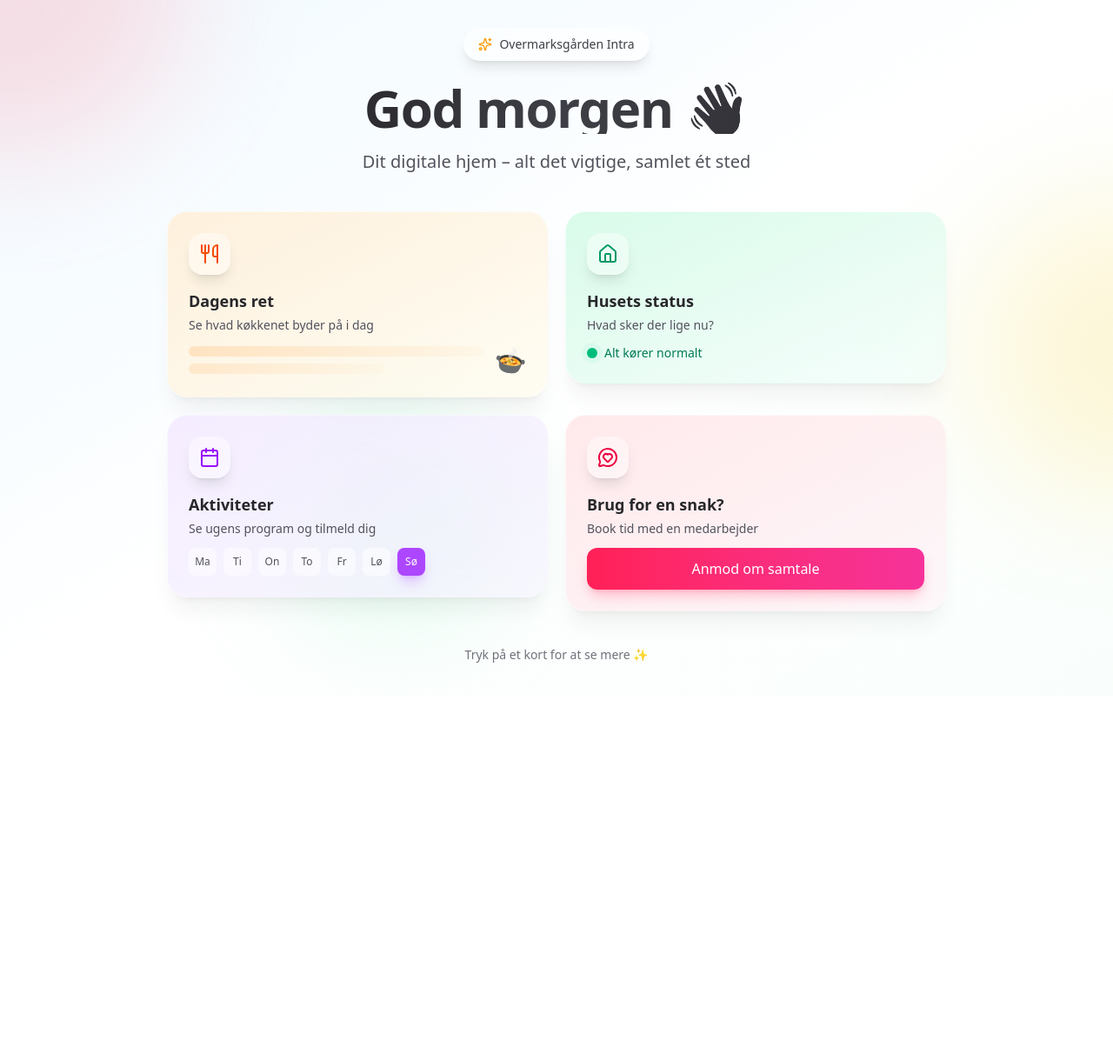
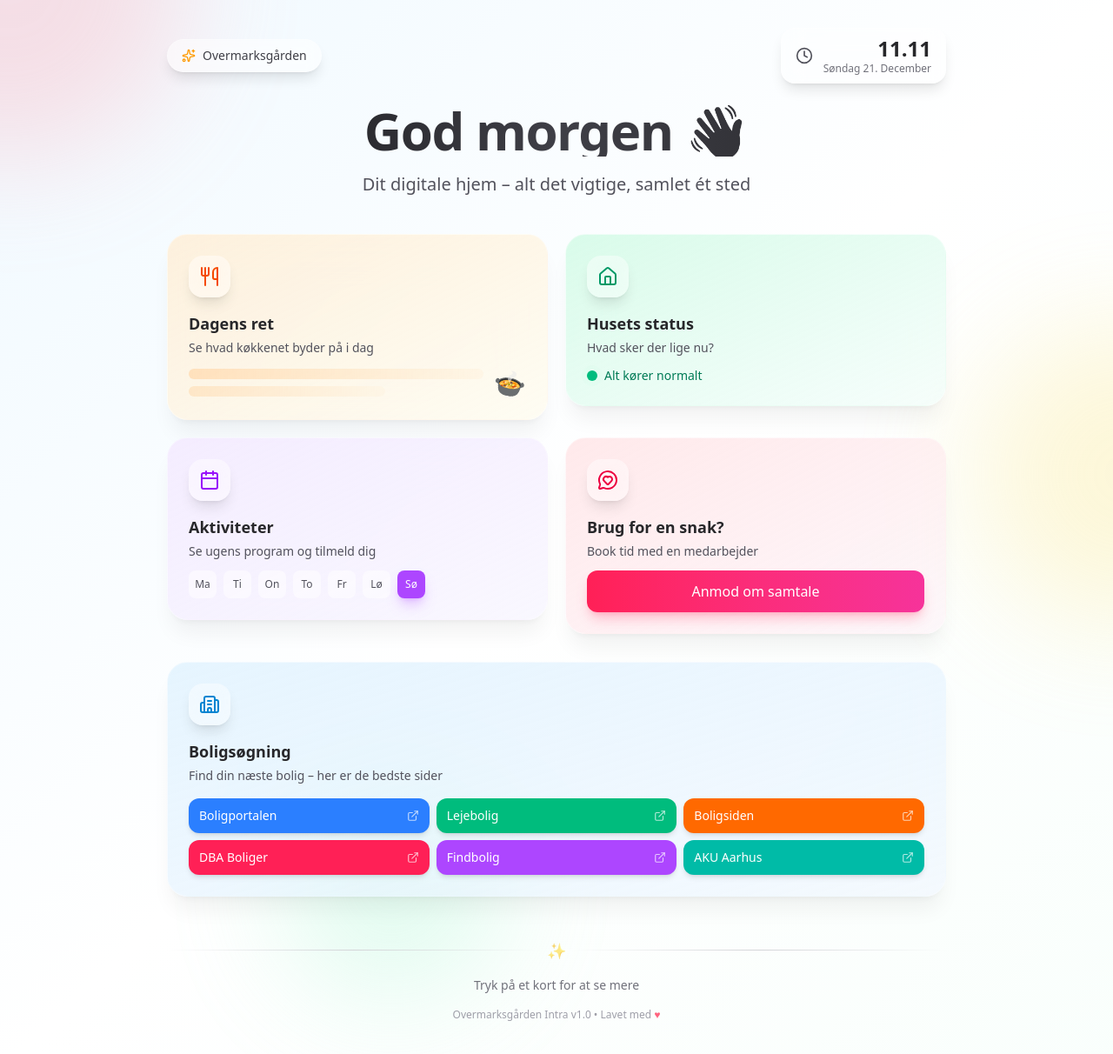
Before and after one commit to ArneDjurhuus/Overmark, a Next.js app: page / in a window 1280 px wide. Shown: the top 1212 px of the page at 87% size. Before the commit the page ends 800 px from the top, so only its background shows below. Built offline with nearby package versions, Linux system fonts and the light colour scheme.

Commit message:
feat: enhance components with reduced motion support and improve accessibility

```diff
--- a/src/app/components/AnimatedCard.tsx
+++ b/src/app/components/AnimatedCard.tsx
@@ -1,6 +1,6 @@
 "use client";
 
-import { motion } from "framer-motion";
+import { motion, useReducedMotion } from "framer-motion";
 import type { ReactNode } from "react";
 
 type Props = {
@@ -9,6 +9,8 @@ type Props = {
   delay?: number;
   className?: string;
   accentColor?: string;
+  onClick?: () => void;
+  ariaLabel?: string;
 };
 
 export function AnimatedCard({
@@ -17,33 +19,66 @@ export function AnimatedCard({
   delay = 0,
   className,
   accentColor = "from-white/60 to-white/40",
+  onClick,
+  ariaLabel,
 }: Props) {
+  const prefersReducedMotion = useReducedMotion();
+
+  const cardVariants = prefersReducedMotion
+    ? { initial: { opacity: 1 }, animate: { opacity: 1 } }
+    : {
+        initial: { opacity: 0, y: 30, scale: 0.95 },
+        animate: { opacity: 1, y: 0, scale: 1 },
+      };
+
+  const hoverVariants = prefersReducedMotion
+    ? {}
+    : { scale: 1.02, y: -4 };
+
+  const tapVariants = prefersReducedMotion
+    ? {}
+    : { scale: 0.98 };
+
   return (
     <motion.div
-      initial={{ opacity: 0, y: 30, scale: 0.95 }}
-      animate={{ opacity: 1, y: 0, scale: 1 }}
+      role={onClick ? "button" : "article"}
+      tabIndex={onClick ? 0 : undefined}
+      aria-label={ariaLabel}
+      onClick={onClick}
+      onKeyDown={(e) => {
+        if (onClick && (e.key === "Enter" || e.key === " ")) {
+          e.preventDefault();
+          onClick();
+        }
+      }}
+      initial={cardVariants.initial}
+      animate={cardVariants.animate}
       transition={{
-        duration: 0.5,
-        delay,
+        duration: prefersReducedMotion ? 0 : 0.5,
+        delay: prefersReducedMotion ? 0 : delay,
         ease: [0.25, 0.46, 0.45, 0.94],
       }}
-      whileHover={{ scale: 1.02, y: -4 }}
-      whileTap={{ scale: 0.98 }}
+      whileHover={hoverVariants}
+      whileTap={tapVariants}
       className={[
         "group relative overflow-hidden rounded-3xl p-6",
         "backdrop-blur-xl border border-white/30",
         `bg-gradient-to-br ${accentColor}`,
         "shadow-xl shadow-black/5",
         "transition-shadow duration-300 hover:shadow-2xl hover:shadow-black/10",
+        "focus:outline-none focus-visible:ring-2 focus-visible:ring-offset-2 focus-visible:ring-zinc-500",
+        onClick ? "cursor-pointer" : "",
         className,
       ]
         .filter(Boolean)
         .join(" ")}
     >
       {/* Shine effect on hover */}
-      <div className="pointer-events-none absolute inset-0 opacity-0 group-hover:opacity-100 transition-opacity duration-500">
-        <div className="absolute inset-0 bg-gradient-to-r from-transparent via-white/20 to-transparent -translate-x-full group-hover:translate-x-full transition-transform duration-1000" />
-      </div>
+      {!prefersReducedMotion && (
+        <div className="pointer-events-none absolute inset-0 opacity-0 group-hover:opacity-100 transition-opacity duration-500">
+          <div className="absolute inset-0 bg-gradient-to-r from-transparent via-white/20 to-transparent -translate-x-full group-hover:translate-x-full transition-transform duration-1000" />
+        </div>
+      )}
 
       {/* Icon container */}
       {icon && (
--- a/src/app/components/DynamicBackground.tsx
+++ b/src/app/components/DynamicBackground.tsx
@@ -1,7 +1,7 @@
 "use client";
 
 import * as React from "react";
-import { motion } from "framer-motion";
+import { motion, useReducedMotion } from "framer-motion";
 
 type Props = {
   children: React.ReactNode;
@@ -59,13 +59,20 @@ function getTimeOfDayGradient(date: Date): {
   };
 }
 
-function FloatingOrb({ delay, duration, size, color, position }: {
+function FloatingOrb({ delay, duration, size, color, position, reduceMotion }: {
   delay: number;
   duration: number;
   size: string;
   color: string;
   position: string;
+  reduceMotion?: boolean;
 }) {
+  if (reduceMotion) {
+    return (
+      <div className={`absolute rounded-full blur-3xl opacity-20 ${size} ${color} ${position}`} />
+    );
+  }
+
   return (
     <motion.div
       className={`absolute rounded-full blur-3xl opacity-30 ${size} ${color} ${position}`}
@@ -87,6 +94,7 @@ function FloatingOrb({ delay, duration, size, color, position }: {
 export function DynamicBackground({ children, className }: Props) {
   const [now, setNow] = React.useState<Date>(() => new Date());
   const [mounted, setMounted] = React.useState(false);
+  const prefersReducedMotion = useReducedMotion();
 
   React.useEffect(() => {
     setMounted(true);
@@ -110,13 +118,14 @@ export function DynamicBackground({ children, className }: Props) {
     >
       {/* Animated background orbs */}
       {mounted && (
-        <div className="pointer-events-none absolute inset-0">
+        <div className="pointer-events-none absolute inset-0" aria-hidden="true">
           <FloatingOrb
             delay={0}
             duration={8}
             size="w-96 h-96"
             color={isNight ? "bg-indigo-500" : "bg-rose-300"}
             position="-top-48 -left-48"
+            reduceMotion={prefersReducedMotion ?? false}
           />
           <FloatingOrb
             delay={2}
@@ -124,6 +133,7 @@ export function DynamicBackground({ children, className }: Props) {
             size="w-80 h-80"
             color={isNight ? "bg-purple-500" : "bg-amber-200"}
             position="top-1/3 -right-40"
+            reduceMotion={prefersReducedMotion ?? false}
           />
           <FloatingOrb
             delay={4}
@@ -131,6 +141,7 @@ export function DynamicBackground({ children, className }: Props) {
             size="w-64 h-64"
             color={isNight ? "bg-sky-600" : "bg-emerald-200"}
             position="bottom-20 left-1/4"
+            reduceMotion={prefersReducedMotion ?? false}
           />
         </div>
       )}
--- a/src/app/page.tsx
+++ b/src/app/page.tsx
@@ -1,9 +1,19 @@
 "use client";
 
-import { motion } from "framer-motion";
-import { Utensils, Home as HomeIcon, Calendar, MessageCircleHeart, Sparkles } from "lucide-react";
+import { useState, useEffect, useMemo } from "react";
+import { motion, useReducedMotion } from "framer-motion";
+import { Utensils, Home as HomeIcon, Calendar, MessageCircleHeart, Sparkles, Building2, ExternalLink, Clock } from "lucide-react";
 import { DynamicBackground } from "./components/DynamicBackground";
 import { AnimatedCard } from "./components/AnimatedCard";
+
+const housingLinks = [
+  { name: "Boligportalen", url: "https://www.boligportalen.dk", color: "bg-blue-500" },
+  { name: "Lejebolig", url: "https://www.lejebolig.dk", color: "bg-emerald-500" },
+  { name: "Boligsiden", url: "https://www.boligsiden.dk", color: "bg-orange-500" },
+  { name: "DBA Boliger", url: "https://www.dba.dk/boliger", color: "bg-rose-500" },
+  { name: "Findbolig", url: "https://www.findbolig.nu", color: "bg-purple-500" },
+  { name: "AKU Aarhus", url: "https://www.LejIAarhus.dk", color: "bg-teal-500" },
+];
 
 const container = {
   hidden: { opacity: 0 },
@@ -21,16 +31,70 @@ const item = {
   show: { opacity: 1, y: 0 },
 };
 
-function TimeGreeting() {
-  const hour = new Date().getHours();
+function useTimeGreeting() {
+  const [now, setNow] = useState(() => new Date());
 
+  useEffect(() => {
+    const id = setInterval(() => setNow(new Date()), 1000);
+    return () => clearInterval(id);
+  }, []);
+
+  const greeting = useMemo(() => {
+    const hour = now.getHours();
     if (hour >= 5 && hour < 12) return "God morgen";
     if (hour >= 12 && hour < 18) return "God eftermiddag";
     if (hour >= 18 && hour < 22) return "God aften";
     return "God nat";
+  }, [now]);
+
+  const timeString = useMemo(() => {
+    return now.toLocaleTimeString("da-DK", {
+      hour: "2-digit",
+      minute: "2-digit",
+    });
+  }, [now]);
+
+  const dateString = useMemo(() => {
+    return now.toLocaleDateString("da-DK", {
+      weekday: "long",
+      day: "numeric",
+      month: "long",
+    });
+  }, [now]);
+
+  return { greeting, timeString, dateString };
+}
+
+function LiveClock() {
+  const { timeString, dateString } = useTimeGreeting();
+
+  return (
+    <motion.div
+      initial={{ opacity: 0, scale: 0.9 }}
+      animate={{ opacity: 1, scale: 1 }}
+      transition={{ delay: 0.1, duration: 0.4 }}
+      className="flex items-center gap-3 px-4 py-2 rounded-2xl bg-white/40 backdrop-blur-md border border-white/30 shadow-lg"
+    >
+      <Clock className="w-5 h-5 text-zinc-600" />
+      <div className="text-right">
+        <div className="text-2xl font-bold tabular-nums text-zinc-800 leading-tight">
+          {timeString}
+        </div>
+        <div className="text-xs text-zinc-500 capitalize">{dateString}</div>
+      </div>
+    </motion.div>
+  );
 }
 
 export default function Home() {
+  const { greeting } = useTimeGreeting();
+  const prefersReducedMotion = useReducedMotion();
+
+  const motionConfig = useMemo(
+    () => (prefersReducedMotion ? { initial: {}, animate: {}, transition: {} } : {}),
+    [prefersReducedMotion]
+  );
+
   return (
     <DynamicBackground className="px-4 py-8 sm:px-6 lg:px-8">
       <main className="mx-auto w-full max-w-4xl">
@@ -39,27 +103,40 @@ export default function Home() {
           initial={{ opacity: 0, y: -20 }}
           animate={{ opacity: 1, y: 0 }}
           transition={{ duration: 0.6, ease: "easeOut" }}
-          className="text-center mb-10"
+          className="mb-10"
         >
+          {/* Top bar with badge and clock */}
+          <div className="flex items-center justify-between mb-6">
             <motion.div
-            initial={{ scale: 0 }}
-            animate={{ scale: 1 }}
+              initial={{ scale: 0, x: -20 }}
+              animate={{ scale: 1, x: 0 }}
               transition={{ delay: 0.2, type: "spring", stiffness: 200 }}
-            className="inline-flex items-center gap-2 px-4 py-2 rounded-full bg-white/50 backdrop-blur-sm border border-white/30 shadow-lg mb-6"
+              className="inline-flex items-center gap-2 px-4 py-2 rounded-full bg-white/50 backdrop-blur-sm border border-white/30 shadow-lg"
             >
-            <Sparkles className="w-4 h-4 text-amber-500" />
+              <Sparkles className="w-4 h-4 text-amber-500" aria-hidden="true" />
               <span className="text-sm font-medium text-zinc-700">
-              Overmarksgården Intra
+                Overmarksgården
               </span>
             </motion.div>
+            <LiveClock />
+          </div>
 
+          {/* Main greeting */}
+          <div className="text-center">
             <motion.h1
               className="text-4xl sm:text-5xl lg:text-6xl font-bold tracking-tight bg-gradient-to-r from-zinc-900 via-zinc-700 to-zinc-800 bg-clip-text text-transparent mb-4"
               initial={{ opacity: 0, y: 20 }}
               animate={{ opacity: 1, y: 0 }}
               transition={{ delay: 0.3, duration: 0.6 }}
             >
-            <TimeGreeting /> 👋
+              {greeting}{" "}
+              <motion.span
+                className="inline-block"
+                animate={{ rotate: [0, 14, -8, 14, -4, 10, 0] }}
+                transition={{ duration: 2.5, delay: 1, repeat: Infinity, repeatDelay: 5 }}
+              >
+                👋
+              </motion.span>
             </motion.h1>
 
             <motion.p
@@ -70,6 +147,7 @@ export default function Home() {
             >
               Dit digitale hjem – alt det vigtige, samlet ét sted
             </motion.p>
+          </div>
         </motion.div>
 
         {/* Quick Actions Grid */}
@@ -189,15 +267,78 @@ export default function Home() {
           </motion.div>
         </motion.div>
 
-        {/* Footer hint */}
-        <motion.p
+        {/* Boligsøgning Section */}
+        <motion.div
+          initial={{ opacity: 0, y: 20 }}
+          animate={{ opacity: 1, y: 0 }}
+          transition={{ delay: 0.8, duration: 0.6 }}
+          className="mt-8"
+        >
+          <AnimatedCard
+            icon={<Building2 className="w-6 h-6 text-sky-600" />}
+            delay={0.4}
+            accentColor="from-sky-100/80 to-blue-50/60"
+          >
+            <h3 className="text-lg font-semibold text-zinc-800 mb-1">
+              Boligsøgning
+            </h3>
+            <p className="text-zinc-600 text-sm mb-4">
+              Find din næste bolig – her er de bedste sider
+            </p>
+            <div className="grid grid-cols-2 sm:grid-cols-3 gap-2">
+              {housingLinks.map((link, i) => (
+                <motion.a
+                  key={link.name}
+                  href={link.url}
+                  target="_blank"
+                  rel="noopener noreferrer"
+                  className={`flex items-center justify-between gap-2 px-3 py-2.5 rounded-xl ${link.color} text-white text-sm font-medium shadow-md hover:shadow-lg transition-shadow`}
+                  whileHover={{ scale: 1.03, y: -2 }}
+                  whileTap={{ scale: 0.97 }}
+                  initial={{ opacity: 0, y: 10 }}
+                  animate={{ opacity: 1, y: 0 }}
+                  transition={{ delay: 0.9 + i * 0.05 }}
+                >
+                  <span className="truncate">{link.name}</span>
+                  <ExternalLink className="w-3.5 h-3.5 flex-shrink-0 opacity-70" />
+                </motion.a>
+              ))}
+            </div>
+          </AnimatedCard>
+        </motion.div>
+
+        {/* Footer */}
+        <motion.footer
           initial={{ opacity: 0 }}
           animate={{ opacity: 1 }}
           transition={{ delay: 1.2 }}
-          className="text-center text-sm text-zinc-500 mt-10"
+          className="mt-12 pb-6 space-y-4"
         >
-          Tryk på et kort for at se mere ✨
-        </motion.p>
+          <div className="flex items-center justify-center gap-2">
+            <div className="h-px flex-1 bg-gradient-to-r from-transparent via-zinc-300 to-transparent" />
+            <motion.span
+              className="text-zinc-400 text-lg"
+              animate={{ opacity: [0.5, 1, 0.5] }}
+              transition={{ duration: 2, repeat: Infinity }}
+            >
+              ✨
+            </motion.span>
+            <div className="h-px flex-1 bg-gradient-to-l from-transparent via-zinc-300 to-transparent" />
+          </div>
+          <p className="text-center text-sm text-zinc-500">
+            Tryk på et kort for at se mere
+          </p>
+          <p className="text-center text-xs text-zinc-400">
+            Overmarksgården Intra v1.0 • Lavet med{" "}
+            <motion.span
+              className="inline-block text-rose-400"
+              animate={{ scale: [1, 1.2, 1] }}
+              transition={{ duration: 0.8, repeat: Infinity, repeatDelay: 2 }}
+            >
+              ♥
+            </motion.span>
+          </p>
+        </motion.footer>
       </main>
     </DynamicBackground>
   );
```
Also changed, not shown: public/sw.js. Lines whose indentation alone changed are shown as unchanged.
